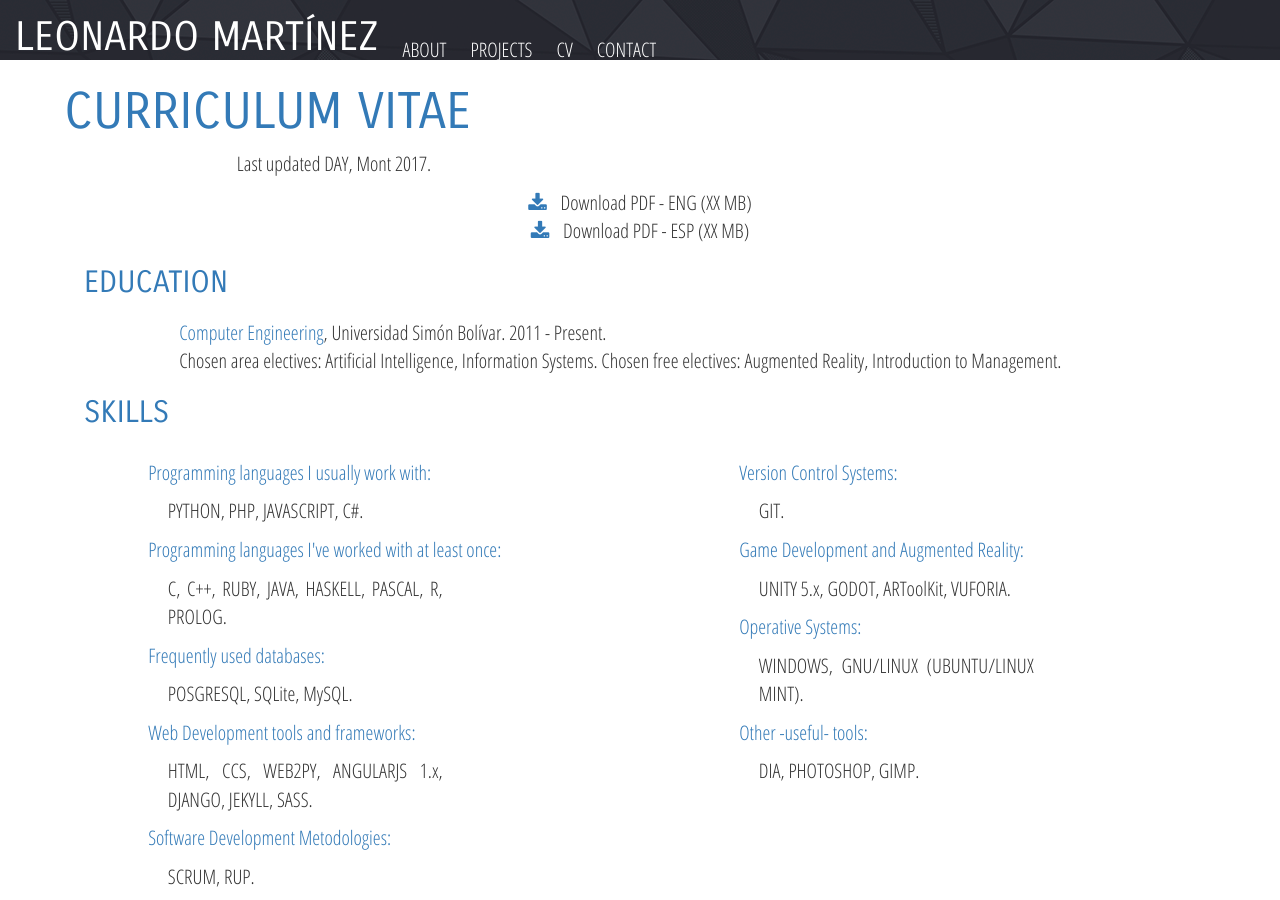
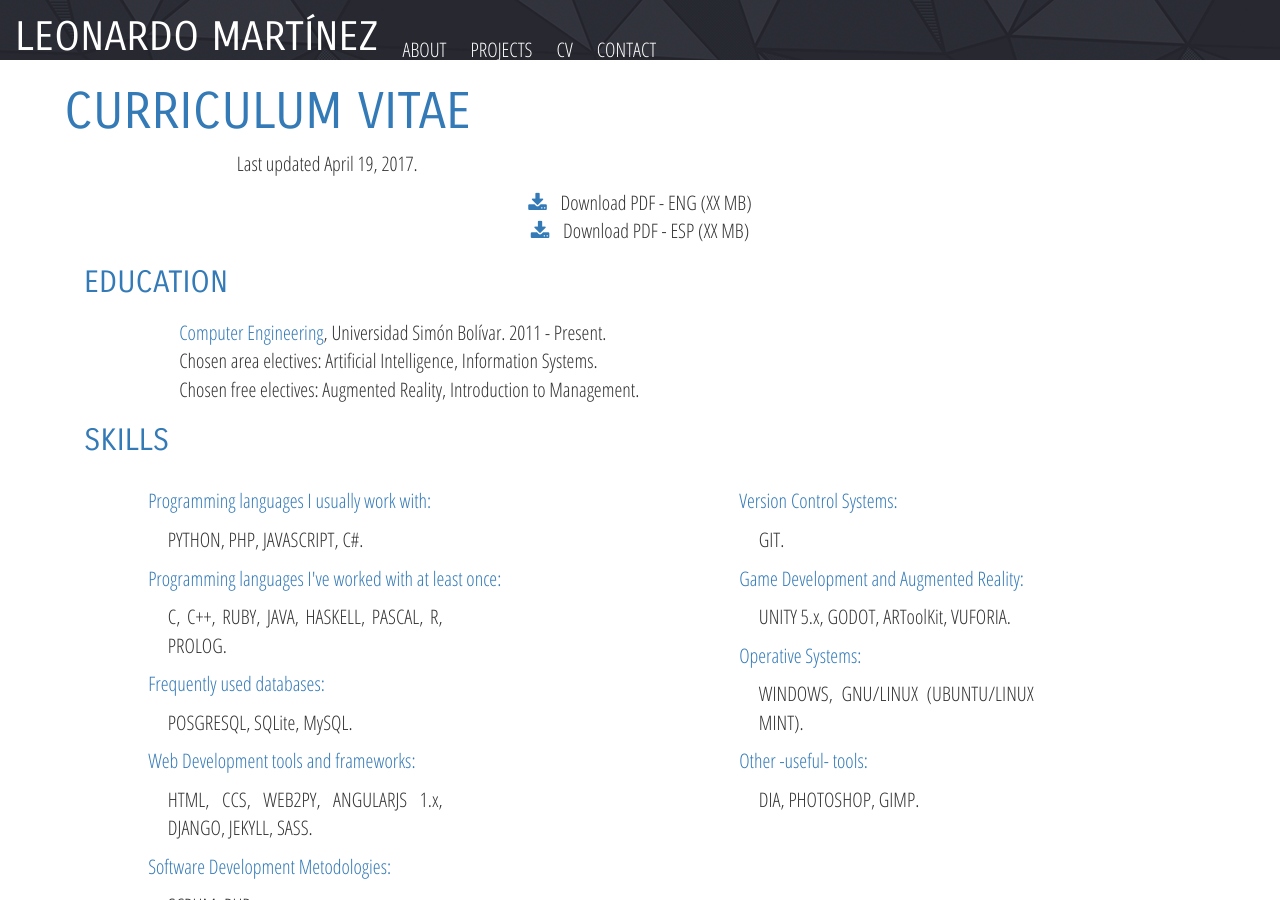
Before and after one commit to leotms/leotms.github.io, a Jekyll site: the page built from cv.html, in a window 1280 px wide and 900 px high. Built offline with Jekyll 4.4.1, drawn with Linux system fonts in a browser that asks for light colours.

Commit message:
Minor changes.

```diff
--- a/cv.html
+++ b/cv.html
@@ -6,7 +6,7 @@ permalink: /cv/
 
 <h3 class="leotms-page-title"> {{ page.title }} </h3>
 
-<p>Last updated DAY, Mont 2017.</p>
+<p>Last updated April 19, 2017.</p>
 <center>
   <div><i class="fa fa-download" aria-hidden="true"></i> Download PDF - ENG (XX MB)</div>
   <div><i class="fa fa-download" aria-hidden="true"></i> Download PDF - ESP (XX MB)</div>
@@ -15,7 +15,7 @@ permalink: /cv/
 <h2> EDUCATION </h2>
   <div class="leotms-cv-box">
     <span>Computer Engineering</span>, Universidad Simón Bolívar. 2011 - Present.<br>
-    Chosen area electives: Artificial Intelligence, Information Systems.
+    Chosen area electives: Artificial Intelligence, Information Systems. <br>
     Chosen free electives: Augmented Reality, Introduction to Management.
   </div>
 <h2> SKILLS </h2>
```
